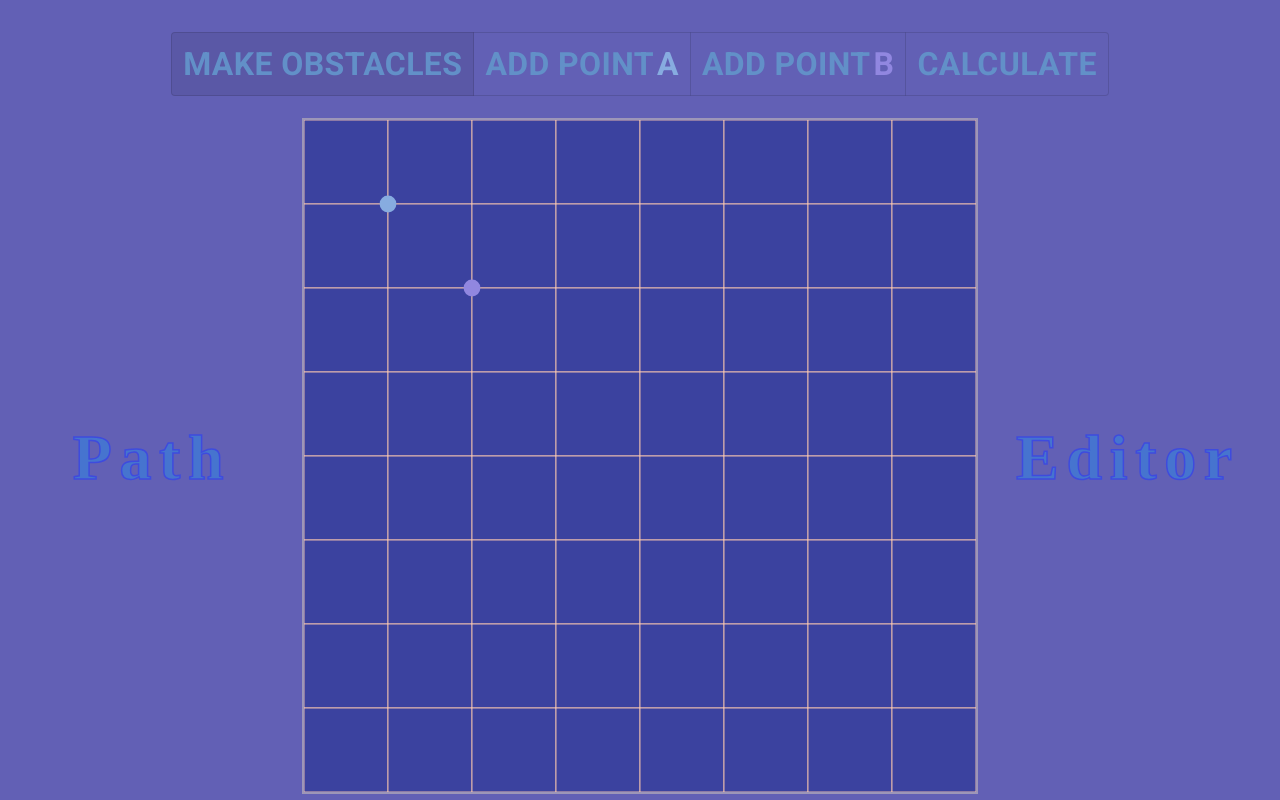
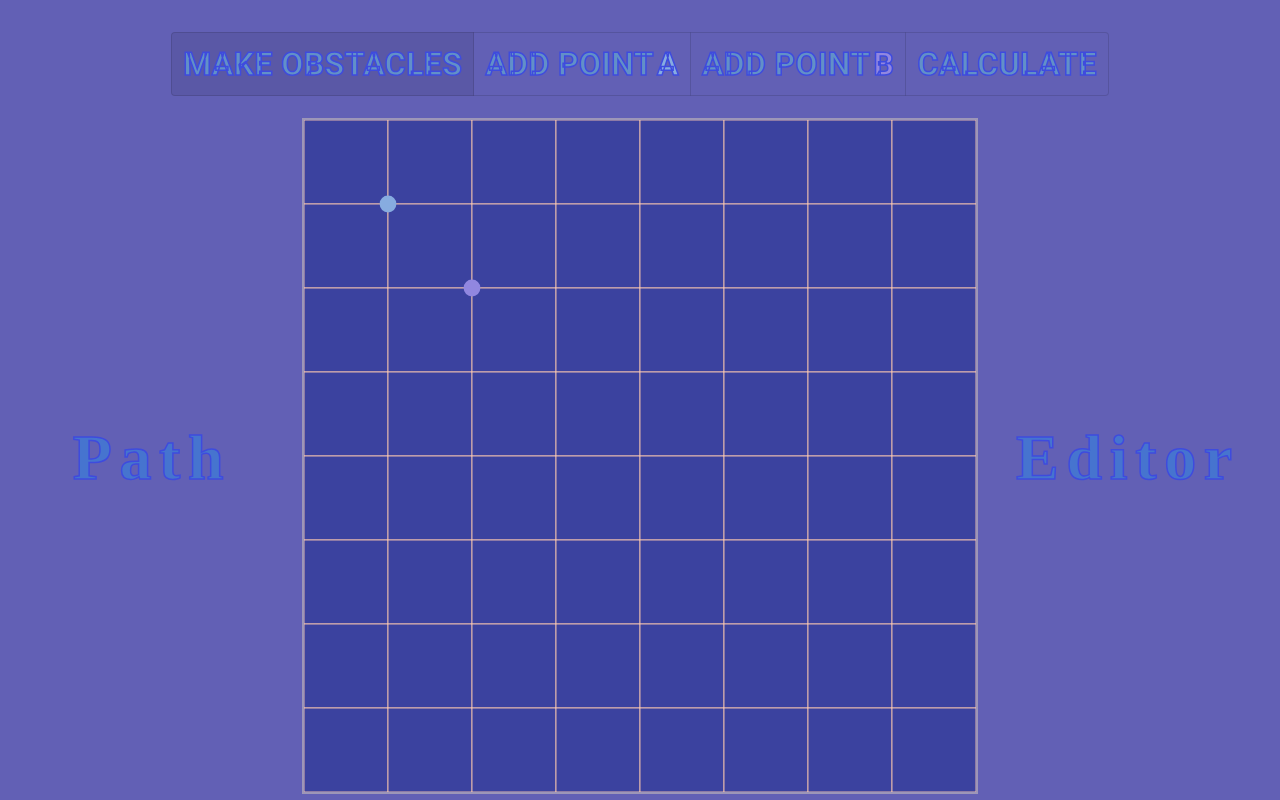
Before and after one commit to Luksu05/path-editor, a React (Create React App) app: page / in a window 1280 px wide. Built offline with nearby package versions, Linux system fonts and the light colour scheme.

Commit message:
add stroke to button texts

```diff
--- a/src/styles.css
+++ b/src/styles.css
@@ -67,6 +67,8 @@ header {
 h3 {
   color: #6290c8;
   font-size: 2.5vw;
+  -webkit-text-stroke-width: 1.5px;
+  -webkit-text-stroke-color: #3e4bde;
 }
 
 svg {
```
